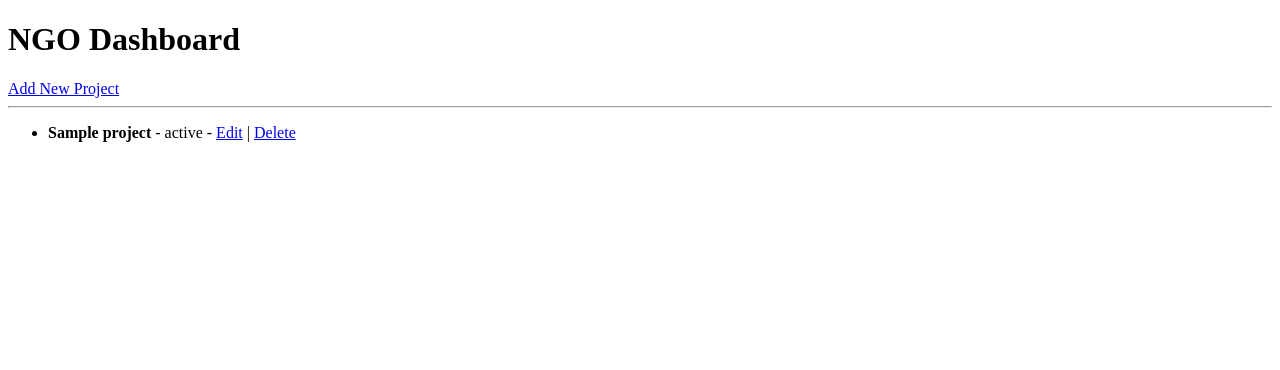
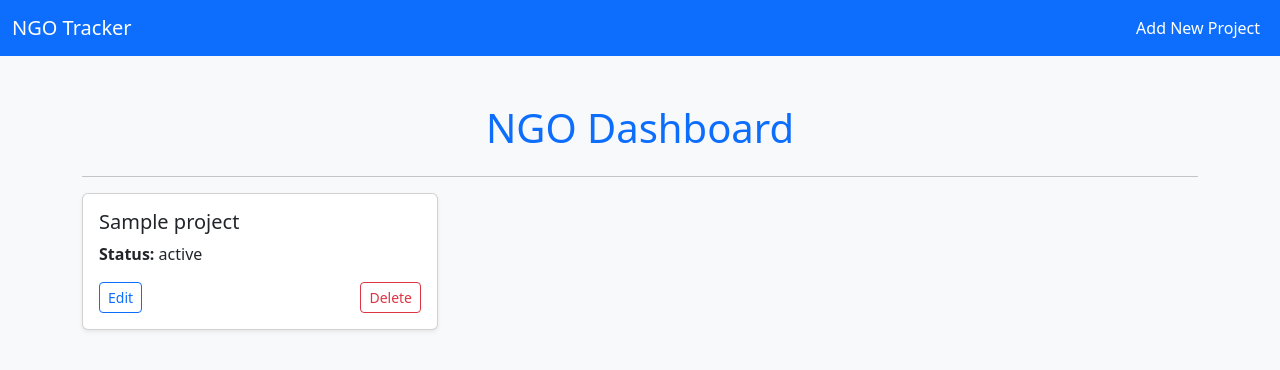
Before and after one commit to samidha-3106/ngo-tracker, a Django app: template ngo_tracker/ngo_dashboard/templates/ngo_dashboard/dashboard.html in a window 1280 px wide. Shown: the top 370 px of the page. Run offline with Django 5.2, Linux system fonts and the light colour scheme; the template is opened without the code that fills it: most values are stand-ins (such as "Sample title", 1, 10 or a date in 2020); some libraries are stand-ins or nearby versions.

Commit message:
Final NGO Tracker project with dashboard and Bootstrap

```diff
--- a/ngo_tracker/ngo_dashboard/templates/ngo_dashboard/dashboard.html
+++ b/ngo_tracker/ngo_dashboard/templates/ngo_dashboard/dashboard.html
@@ -1,23 +1,56 @@
+{% load static %}
 <!DOCTYPE html>
-<html>
+<html lang="en">
 <head>
+    <meta charset="UTF-8">
+    <meta name="viewport" content="width=device-width, initial-scale=1.0">
     <title>NGO Dashboard</title>
+
+    <!-- Bootstrap CSS -->
+    <link rel="stylesheet" href="{% static 'css/bootstrap.min.css' %}">
 </head>
-<body>
-    <h1>NGO Dashboard</h1>
-    <a href="{% url 'add_project' %}">Add New Project</a>
-    <hr>
-    <ul>
-        {% for project in projects %}
-            <li>
-                <strong>{{ project.title }}</strong> -
-                {{ project.status }} -
-                <a href="{% url 'edit_project' project.id %}">Edit</a> |
-                <a href="{% url 'delete_project' project.id %}">Delete</a>
-            </li>
-        {% empty %}
-            <li>No projects yet.</li>
-        {% endfor %}
-    </ul>
+<body class="bg-light">
+
+    <nav class="navbar navbar-expand-lg navbar-dark bg-primary">
+        <div class="container-fluid">
+            <a class="navbar-brand" href="#">NGO Tracker</a>
+            <div class="collapse navbar-collapse">
+                <ul class="navbar-nav ms-auto">
+                    <li class="nav-item">
+                        <a class="nav-link text-white" href="{% url 'add_project' %}">Add New Project</a>
+                    </li>
+                </ul>
+            </div>
+        </div>
+    </nav>
+
+    <div class="container mt-5">
+        <h1 class="text-center mb-4 text-primary">NGO Dashboard</h1>
+        <hr>
+
+        <div class="row">
+            {% for project in projects %}
+            <div class="col-md-4 mb-4">
+                <div class="card shadow-sm h-100">
+                    <div class="card-body">
+                        <h5 class="card-title">{{ project.title }}</h5>
+                        <p class="card-text">
+                            <strong>Status:</strong> {{ project.status }}
+                        </p>
+                        <div class="d-flex justify-content-between">
+                            <a href="{% url 'edit_project' project.id %}" class="btn btn-sm btn-outline-primary">Edit</a>
+                            <a href="{% url 'delete_project' project.id %}" class="btn btn-sm btn-outline-danger">Delete</a>
+                        </div>
+                    </div>
+                </div>
+            </div>
+            {% empty %}
+            <p class="text-center text-muted">No projects yet.</p>
+            {% endfor %}
+        </div>
+    </div>
+
+    <!-- Bootstrap JS -->
+    <script src="{% static 'js/bootstrap.bundle.min.js' %}"></script>
 </body>
 </html>
```
Also changed, not shown: ngo_tracker/ngo_tracker/settings.py (+8 -0 lines), ngo_tracker/templates/home.html (added, +24 -0 lines), 2 other files.
